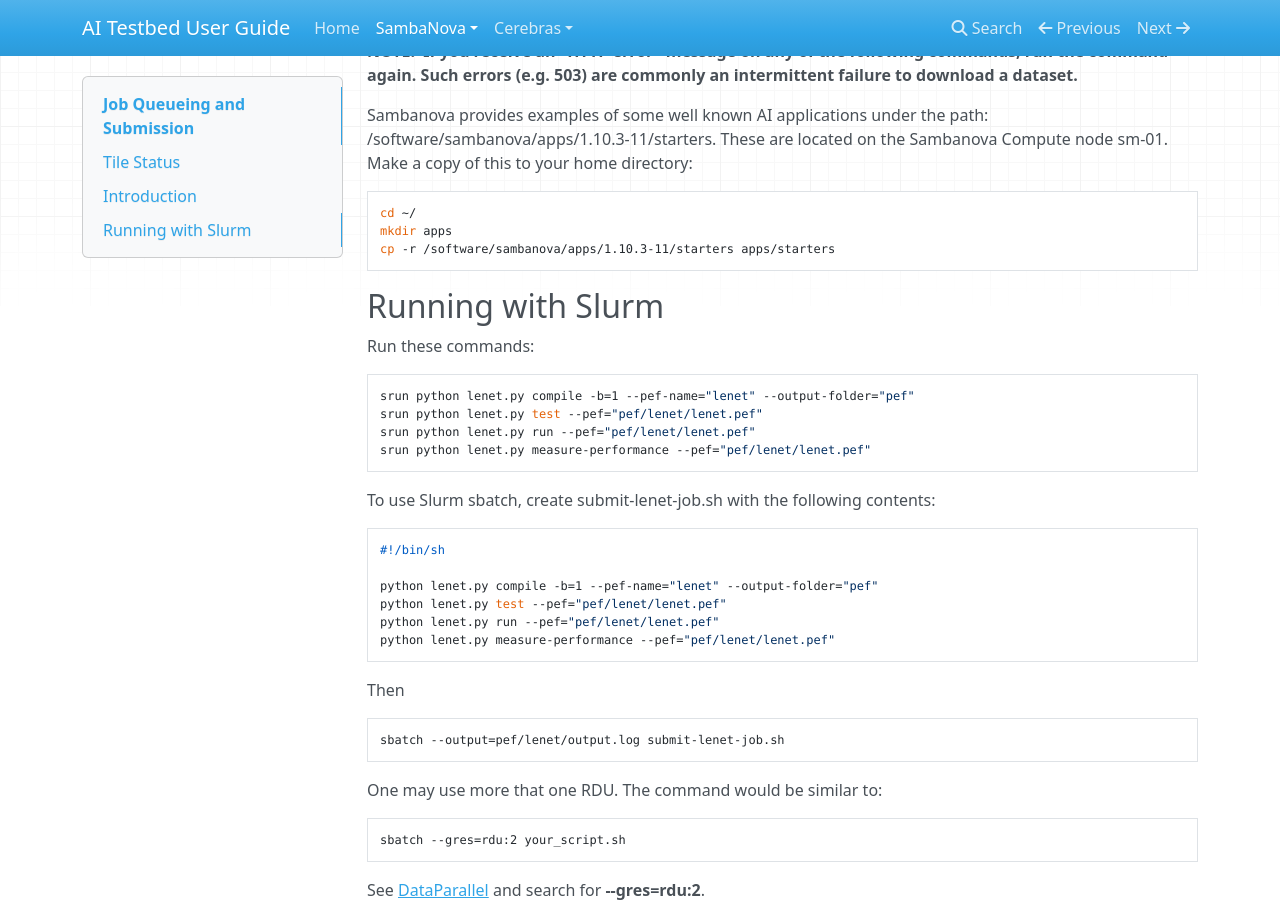
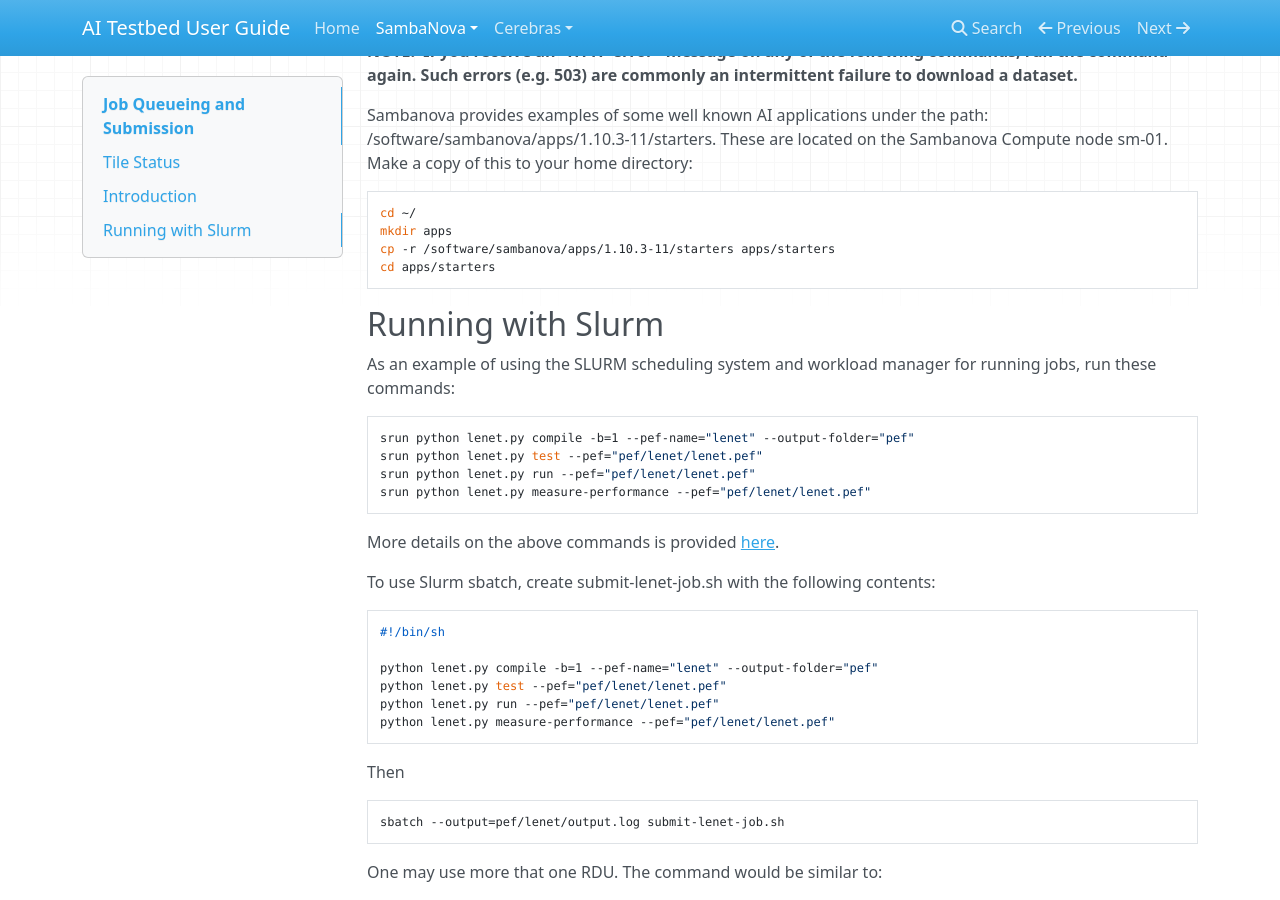
Before and after one commit to argonne-lcf/ai-testbed-userdocs, an MkDocs documentation site: the page built from docs/sambanova/Job-Queuing-and-Submission.md, in a window 1280 px wide and 900 px high, scrolled down 1150 px. Built offline with MkDocs 1.6.1, drawn with Linux system fonts in a browser that asks for light colours; nearby versions of some CDN libraries.

Commit message:
Added some more clarifications to instructions for job queuing and running model

````diff
--- a/docs/sambanova/Job-Queuing-and-Submission.md
+++ b/docs/sambanova/Job-Queuing-and-Submission.md
@@ -67,11 +67,12 @@
 cd ~/
 mkdir apps
 cp -r /software/sambanova/apps/1.10.3-11/starters apps/starters
+cd apps/starters
 ```
 
 ## Running with Slurm
 
-Run these commands:
+As an example of using the SLURM scheduling system and workload manager for running jobs, run these commands:
 
 ```bash
 srun python lenet.py compile -b=1 --pef-name="lenet" --output-folder="pef"
@@ -79,6 +80,7 @@
 srun python lenet.py run --pef="pef/lenet/lenet.pef"
 srun python lenet.py measure-performance --pef="pef/lenet/lenet.pef"
 ```
+More details on the above commands is provided [here](Steps-to-run-a-model-or-program.md).
 
 To use Slurm sbatch, create submit-lenet-job.sh with the following
 contents:
````
Also changed, not shown: docs/sambanova/Steps-to-run-a-model-or-program.md (+1 -1 lines).
